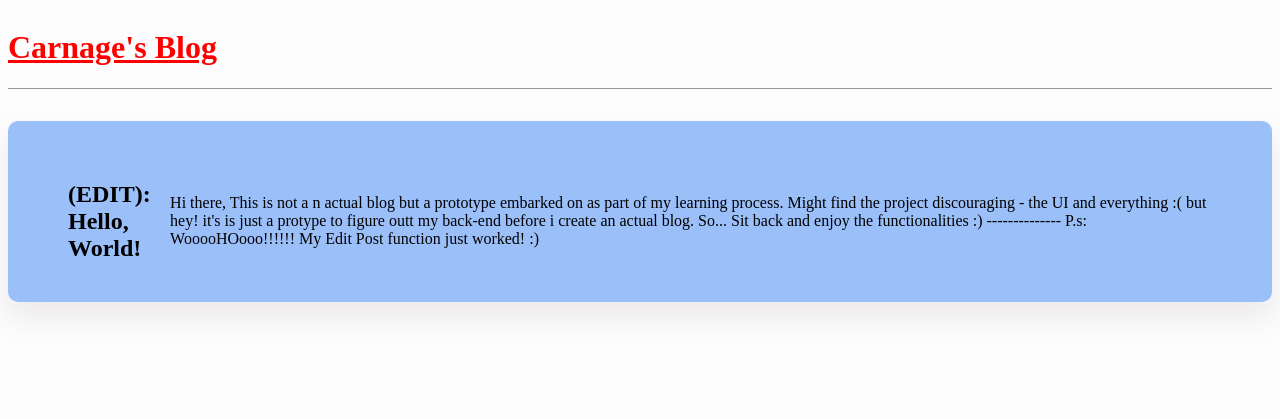
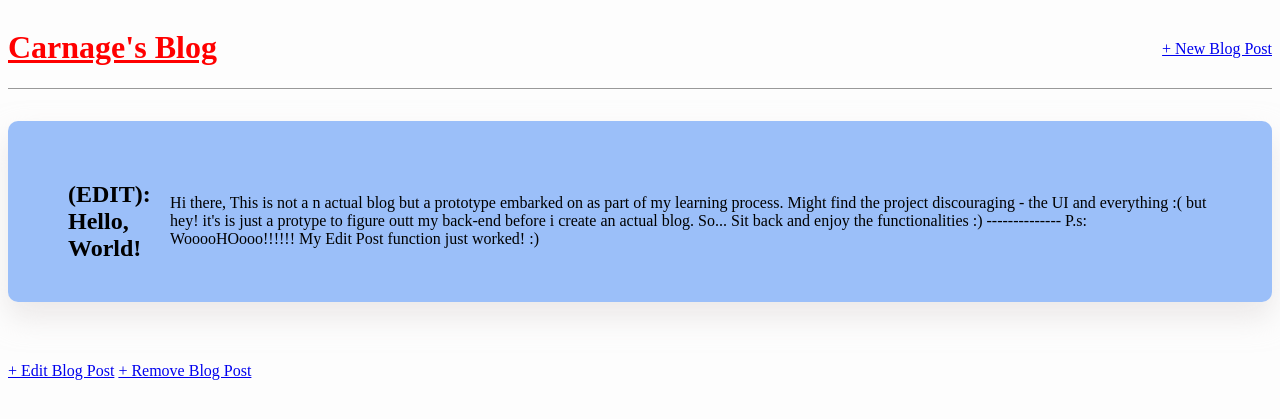
Before and after one commit to 50-Course/Blog-App, a Django app: page /post/1/ in a window 1280 px wide. Shown: the top 419 px of the page. Run offline with Django 3.2, Linux system fonts and the light colour scheme; data comes from the database, SQL or seed files in the repository; both versions use the stored data as it was after the commit.

Commit message:
CRUD Functionalites added & Updated

```diff
--- a/blog/models.py
+++ b/blog/models.py
@@ -1,4 +1,5 @@
 from django.db import models
+from django.urls import reverse
 
 # Create your models here.
 class Post(models.Model):
@@ -10,3 +11,6 @@ class Post(models.Model):
 
     def __str__(self):
         return self.title
+
+    def get_absolute_url(self):
+        return reverse('post_detail', args=[str(self.id)])
--- a/blog/urls.py
+++ b/blog/urls.py
@@ -1,7 +1,16 @@
 from django.urls import path
-from .views import BlogListView, BlogDetailView
+from .views import (
+    BlogListView,
+    BlogDetailView,
+    BlogCreateView,
+    BlogUpdateView,
+    BlogDeleteView,
+)
 
 urlpatterns = [
+    path('post/<int:pk>/delete/', BlogDeleteView.as_view(), name='post_delete'),
+    path('post/<int:pk>/edit/', BlogUpdateView.as_view(), name='post_edit'),
+    path('/post/new/', BlogCreateView.as_view(), name='post_new'),
     path('', BlogListView.as_view(), name='home'),
     path('post/<int:pk>/', BlogDetailView.as_view(), name='post_detail'),
 ]
--- a/blog/views.py
+++ b/blog/views.py
@@ -1,6 +1,17 @@
 from django.shortcuts import render
 from .models import Post
-from django.views.generic import ListView, DetailView
+
+from django.views.generic import (
+    ListView,
+    DetailView
+)
+from django.views.generic.edit import (
+    CreateView,
+    UpdateView,
+    DeleteView
+)
+from django.urls import reverse_lazy
+
 # Create your views here.
 
 class BlogListView(ListView):
@@ -10,3 +21,18 @@ class BlogListView(ListView):
 class BlogDetailView(DetailView):
     model = Post
     template_name = 'post_detail.html'
+
+class BlogCreateView(CreateView):
+    model = Post
+    template_name = 'post_new.html'
+    fields = ['title', 'author', 'body']
+
+class BlogUpdateView(UpdateView):
+    model = Post
+    template_name = 'post_edit.html'
+    fields = ['title', 'body',]
+
+class BlogDeleteView(DeleteView):
+    model = Post
+    template_name = 'post_delete.html'
+    success_url = reverse_lazy('home')
--- a/templates/base.html
+++ b/templates/base.html
@@ -8,7 +8,13 @@
 
 <body>
     <header>
-        <h1><a href="{% url 'home' %}">Carnage's Blog</a></h1>
+        <div class="nav-left">
+            <h1><a href="{% url 'home' %}">Carnage's Blog</a></h1>
+        </div>
+
+        <div class="nav-right">
+            <a href="{% url 'post_new' %}"> + New Blog Post</a>
+        </div>
     </header>
 
     <div>
--- a/templates/post_detail.html
+++ b/templates/post_detail.html
@@ -5,4 +5,7 @@
         <h2>{{ post.title }}</h2>
         <p>{{ post.body }}</p>
     </div>
+
+    <a href="{% url 'post_edit' post.pk %}">+ Edit Blog Post</a>
+    <a href="{% url 'post_delete' post.pk %}">+ Remove Blog Post</a>
 {% endblock %}
```
Also changed, not shown: templates/post_delete.html (added, +9 -0 lines), templates/post_edit.html (added, +9 -0 lines), templates/post_new.html (added, +11 -0 lines), db.sqlite3.
